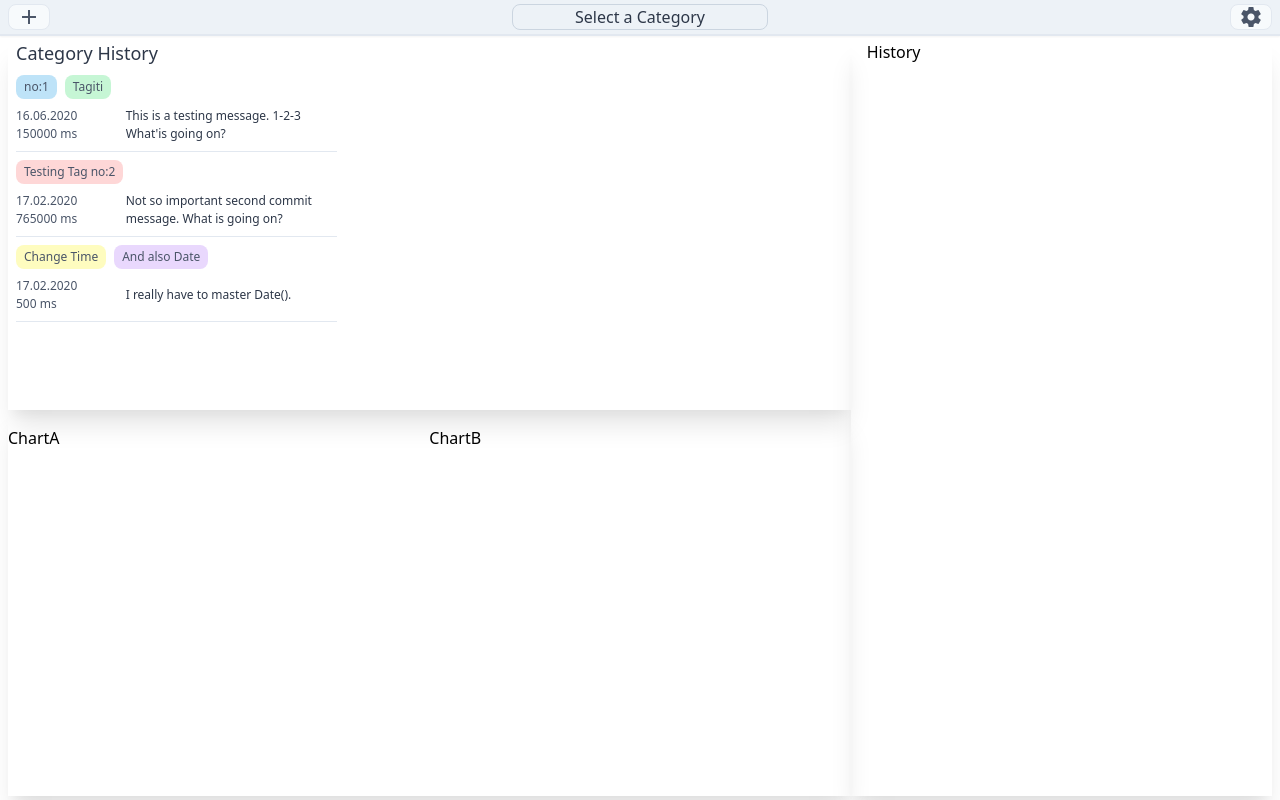
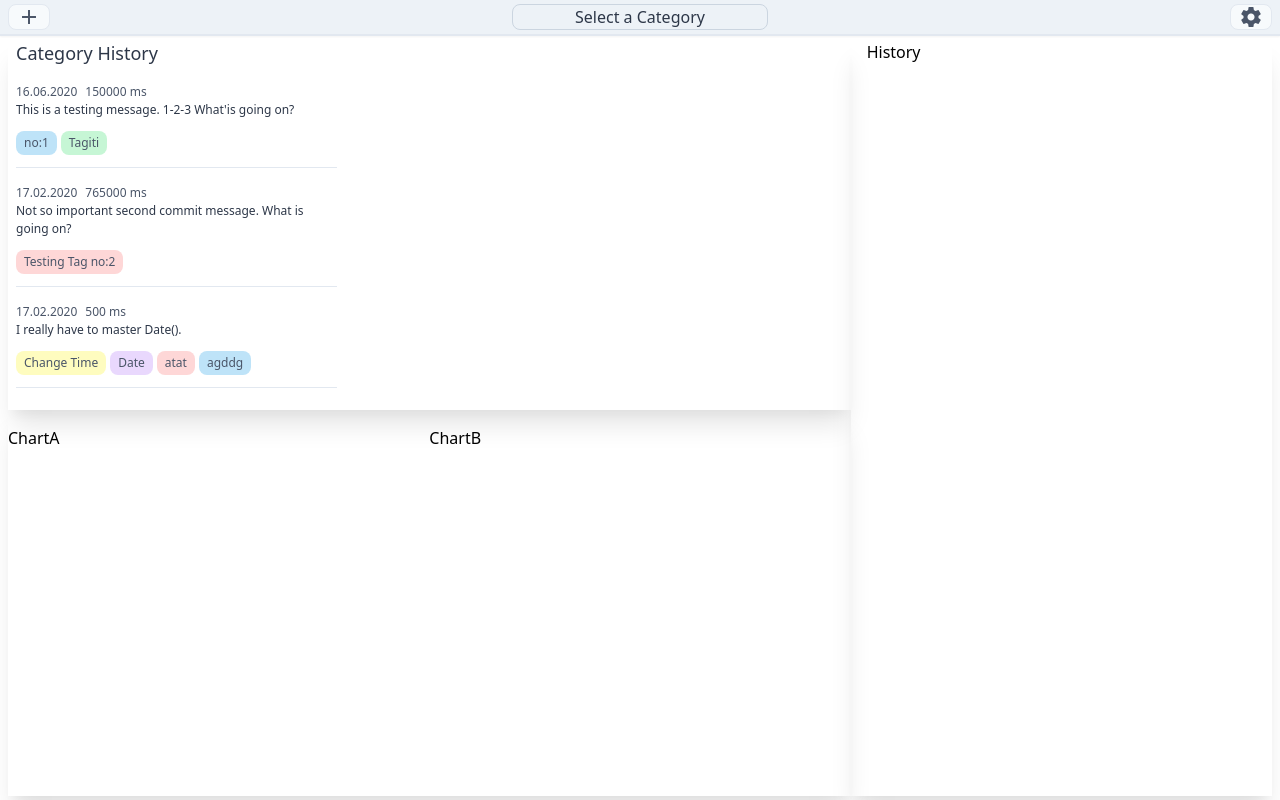
Before and after one commit to nezurian/timer, a React (Create React App) app: page / in a window 1280 px wide. Built offline with nearby package versions, Linux system fonts and the light colour scheme.

Commit message:
Category History UI Modification

```diff
--- a/src/components/Operation/Commit.tsx
+++ b/src/components/Operation/Commit.tsx
@@ -8,20 +8,18 @@ type CommitProps = {
 // Needs Time Modifications.
 export default function Commit(props: CommitProps) {
   return (
-    <div className="flex flex-row items-center space-x-1 py-2">
-      <div className="flex flex-col w-1/3">
-        <p className="text-xs font-light antialiased text-gray-700">
+    <div className="flex flex-col my-2">
+      <div className="flex flex-row space-x-2">
+        <p className="text-xs font-light antialiased text-gray-700 ">
           {props.time.date}
         </p>
         <p className="text-xs font-light antialiased text-gray-700">
           {props.time.duration} ms
         </p>
       </div>
-      <div className="w-2/3">
-        <p className="text-xs font-normal antialiased text-gray-800">
-          {props.message}
-        </p>
-      </div>
+      <p className="text-xs font-normal antialiased text-gray-800">
+        {props.message}
+      </p>
     </div>
   );
 }
--- a/src/components/Operation/History.tsx
+++ b/src/components/Operation/History.tsx
@@ -13,17 +13,12 @@ type Props = {
 export default function CategoryHist(props: Props) {
   return (
     <section className="flex flex-col pt-2">
-      {/* Tags stay in a row */}
-      <div className="flex flex-row items-center space-x-1">
-        <Tag tags={props.HistoryItem.tags} />
-      </div>
-      {/* Time and Commit */}
       <Commit
         time={props.HistoryItem.time}
         message={props.HistoryItem.message}
       />
-
-      <hr />
+      <Tag tags={props.HistoryItem.tags} />
+      <hr className="mt-2" />
     </section>
   );
 }
--- a/src/components/Operation/Operation.tsx
+++ b/src/components/Operation/Operation.tsx
@@ -10,6 +10,7 @@ export default function Operation() {
   };
 
   // A development mode DB example.
+  // The whole information here will be saved to DB when the timer stops.
   const categoryHistory: CategoryHistory[] = [
     {
       tags: [
@@ -25,7 +26,12 @@ export default function Operation() {
       message: "Not so important second commit message. What is going on? ",
     },
     {
-      tags: [{ tag: "Change Time", color: "yellow" }, { tag: "And also Date", color: "purple" }],
+      tags: [
+        { tag: "Change Time", color: "yellow" },
+        { tag: "Date", color: "purple" },
+        { tag: "atat", color: "red" },
+        { tag: "agddg", color: "blue" },
+      ],
       time: { date: "17.02.2020", duration: 500 },
       message: " I really have to master Date(). ",
     },
--- a/src/components/Operation/Tag.tsx
+++ b/src/components/Operation/Tag.tsx
@@ -7,11 +7,11 @@ type TagProps = {
 // Shows Tags
 export default function Tag(props: TagProps) {
   return (
-    <div className="flex flex-row space-x-2">
+    <div className="flex flex-row flex-wrap">
       {props.tags.map((tag) => {
         return (
           <div
-            className={`px-2 py-3 h-4 rounded-lg bg-${tag.color}-200 flex items-center justify-center text-gray-700 text-xs font-hairline`}
+            className={`px-2 py-3 h-4 my-1 mr-1 rounded-lg bg-${tag.color}-200 flex items-center justify-center text-gray-700 text-xs font-hairline`}
           >
             {tag.tag}
           </div>
```
